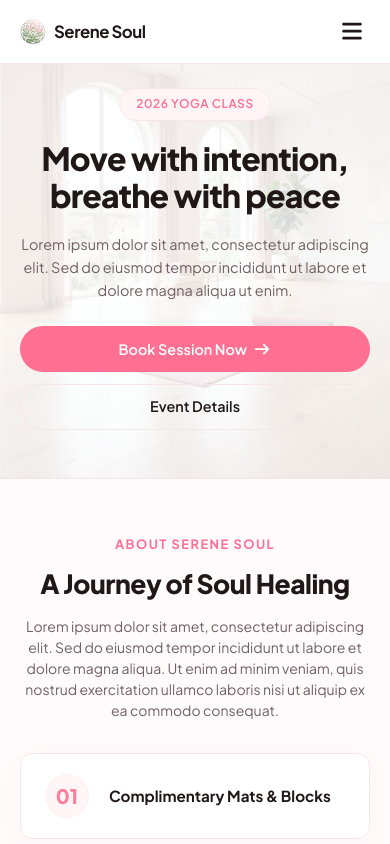
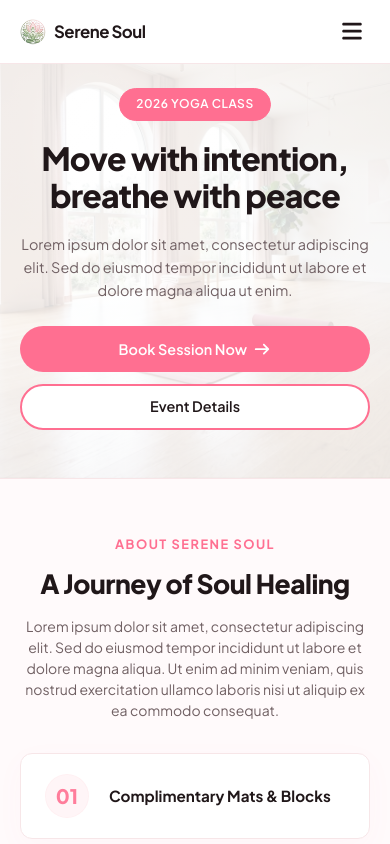
Before and after one commit to luigiifan/serene-soul, a Next.js app: page / in a window 390 px wide. Shown: the top 844 px of the page. Built offline with nearby package versions, Linux system fonts and the light colour scheme.

Commit message:
feat: add landing page layout with responsive navigation, hero section, and benefits grid

```diff
--- a/src/app/page.module.css
+++ b/src/app/page.module.css
@@ -237,6 +237,24 @@
   border: 1px solid var(--border-color);
   letter-spacing: 0.5px;
   text-transform: uppercase;
+  position: relative;
+  overflow: hidden;
+}
+
+.tagline::after {
+  content: '';
+  position: absolute;
+  top: 0;
+  left: -75%;
+  width: 50%;
+  height: 100%;
+  background: linear-gradient(
+    120deg,
+    rgba(255, 255, 255, 0) 0%,
+    rgba(255, 255, 255, 0.55) 50%,
+    rgba(255, 255, 255, 0) 100%
+  );
+  animation: taglineShine 2.4s ease-in-out infinite;
 }
 
 .heroTitle {
@@ -1084,6 +1102,7 @@
   align-items: center;
   text-align: center;
   animation: fadeIn 0.4s ease-out;
+  gap: 0.75rem;
 }
 
 .successIcon {
@@ -1397,6 +1416,12 @@
   animation-delay: 0.45s;
 }
 
+@keyframes taglineShine {
+  0% { left: -75%; }
+  60% { left: 125%; }
+  100% { left: 125%; }
+}
+
 @keyframes fadeInUp {
   from {
     opacity: 0;
@@ -1450,6 +1475,42 @@
   .btnPrimary,
   .btnSecondary {
     width: 100%;
+  }
+
+  .tagline {
+    background: var(--primary);
+    color: #ffffff;
+    border-color: var(--primary);
+    position: relative;
+    overflow: hidden;
+  }
+
+  .tagline::after {
+    content: '';
+    position: absolute;
+    top: 0;
+    left: -75%;
+    width: 50%;
+    height: 100%;
+    background: linear-gradient(
+      120deg,
+      rgba(255, 255, 255, 0) 0%,
+      rgba(255, 255, 255, 0.45) 50%,
+      rgba(255, 255, 255, 0) 100%
+    );
+    animation: taglineShine 2.4s ease-in-out infinite;
+  }
+
+  .btnSecondary {
+    background: #ffffff;
+    border: 2px solid var(--primary);
+    color: var(--text-main);
+  }
+
+  .btnSecondary:hover {
+    background: #ffffff;
+    border-color: var(--primary);
+    color: var(--primary);
   }
 
   /* Sections */
@@ -1919,6 +1980,7 @@
   animation: fadeIn 0.4s ease-out;
   text-align: left;
   box-sizing: border-box;
+  width: 100%;
 }
 
 .timelineTitle {
@@ -1956,16 +2018,20 @@
   gap: 1rem;
   position: relative;
   z-index: 2;
-  opacity: 0.5;
   transition: all 0.3s ease;
 }
 
-.stepActive {
+.timelineStep .stepInfo {
+  opacity: 0.45;
+  transition: opacity 0.3s ease;
+}
+
+.stepActive .stepInfo {
   opacity: 1;
 }
 
-.stepCompleted {
-  opacity: 0.85;
+.stepCompleted .stepInfo {
+  opacity: 0.75;
 }
 
 .stepIndicator {
@@ -2041,7 +2107,6 @@
   grid-template-columns: 1fr 1fr;
   gap: 1rem;
   width: 100%;
-  margin-top: 1.5rem;
 }
 
 .reportBtn {
--- a/src/app/page.tsx
+++ b/src/app/page.tsx
@@ -4,9 +4,9 @@ import React, { useState, useEffect, useRef } from "react";
 import Image from "next/image";
 import { FontAwesomeIcon } from "@fortawesome/react-fontawesome";
 import {
-  faLeaf, faArrowRight, faMusic,
-  faChild, faCalendarDays, faLocationDot, faXmark,
-  faChevronDown, faPhone, faEnvelope, faCircleCheck, faUser, faRankingStar, faClock, faBars, faUpload, faCopy, faTicket
+  faArrowRight,
+  faCalendarDays, faLocationDot, faXmark,
+  faChevronDown, faPhone, faEnvelope, faCircleCheck, faUser, faRankingStar, faClock, faBars, faUpload, faCopy, faTicket, faCheck
 } from "@fortawesome/free-solid-svg-icons";
 import { faInstagram } from "@fortawesome/free-brands-svg-icons";
 import styles from "./page.module.css";
@@ -97,7 +97,7 @@ const TRANSLATIONS = {
     transferFileLabel: "File terpilih:",
     detailsSubtitle: "Acara Terdekat",
     metaDetailLabel: "DETAIL ACARA",
-    metaDate: "Hari & Tanggal",
+    metaDate: "Tanggal",
     metaDateVal: "",
     metaTime: "Waktu Sesi",
     metaInstructor: "Guru Pengajar",
@@ -212,7 +212,7 @@ const TRANSLATIONS = {
     transferFileLabel: "Selected file:",
     detailsSubtitle: "Upcoming Event",
     metaDetailLabel: "EVENT DETAILS",
-    metaDate: "Day & Date",
+    metaDate: "Date",
     metaDateVal: "",
     metaTime: "Session Time",
     metaInstructor: "Instructor",
@@ -295,7 +295,6 @@ export default function Home() {
   // Modal Registration State
   const [isModalOpen, setIsModalOpen] = useState(false);
   const [isMobileMenuOpen, setIsMobileMenuOpen] = useState(false);
-  const [isTicketOpen, setIsTicketOpen] = useState(false);
   const [bookingSuccess, setBookingSuccess] = useState(false);
   const modalBodyRef = useRef<HTMLDivElement>(null);
   const charInputRef = useRef<HTMLInputElement>(null);
@@ -303,7 +302,6 @@ export default function Home() {
 
   // Form Fields State
   const [name, setName] = useState("");
-  const [email, setEmail] = useState("");
   const [phone, setPhone] = useState("");
   const [notes, setNotes] = useState("");
   const [agree, setAgree] = useState(false);
@@ -314,9 +312,7 @@ export default function Home() {
   // Ticket Lookup Modal States
   const [isLookupOpen, setIsLookupOpen] = useState(false);
   const [lookupCode, setLookupCode] = useState("");
-  const [lookupName, setLookupName] = useState("");
   const [searchResult, setSearchResult] = useState<any | null>(null);
-  const [searchAttempted, setSearchAttempted] = useState(false);
   const [lookupStep, setLookupStep] = useState<number>(1);
   const [fullQrUrl, setFullQrUrl] = useState<string | null>(null);
 
@@ -417,7 +413,6 @@ export default function Home() {
     setBookingSuccess(false);
     // Reset form fields
     setName("");
-    setEmail("");
     setPhone("");
     setNotes("");
     setAgree(false);
@@ -428,7 +423,6 @@ export default function Home() {
   const handleCloseModal = () => {
     setIsModalOpen(false);
     setBookingSuccess(false);
-    setIsTicketOpen(false);
   };
 
   const handleCopyAccount = () => {
@@ -465,9 +459,7 @@ export default function Home() {
   const handleOpenLookupModal = () => {
     setIsLookupOpen(true);
     setLookupCode("");
-    setLookupName("");
     setSearchResult(null);
-    setSearchAttempted(false);
   };
 
   const handleCloseLookupModal = () => {
@@ -478,7 +470,6 @@ export default function Home() {
     e.preventDefault();
     if (!lookupCode) return;
 
-    setSearchAttempted(true);
     const sanitizeCode = (code: string) => code.replace(/[^a-zA-Z0-9]/g, "").toLowerCase();
     const found = bookings.find(
       (b) => sanitizeCode(b.code) === sanitizeCode(lookupCode)
@@ -522,7 +513,6 @@ export default function Home() {
   const activeEvent = lang === "id" ? FEATURED_EVENT : FEATURED_EVENT_EN;
 
   const isFull = activeEvent.spotsLeft === 0;
-  const isAlmostFull = activeEvent.spotsLeft > 0 && activeEvent.spotsLeft <= 4;
 
   return (
     <div style={{ position: "relative" }}>
@@ -1187,25 +1177,16 @@ export default function Home() {
               ) : (
                 // Search Result Found - Display E-Ticket or Progress Timeline
                 <div className={styles.ticketWrapper}>
-                  {/* Status Indicator - Show only when CONFIRMED */}
-                  {searchResult.status === "CONFIRMED" && (
-                    <div className={`${styles.statusBadge} ${styles.statusConfirmed}`}>
-                      <span className={styles.statusDot} />
-                      <span>{t.statusConfirmed}</span>
-                    </div>
-                  )}
-
                   {searchResult.status === "PENDING" ? (
-                    // Beautiful Visual Process Timeline
-                    <div className={styles.timelineWrapper} style={{ marginTop: "0.5rem", width: "100%" }}>
+                    // Animasi proses verifikasi
+                    <div className={styles.timelineWrapper}>
                       <div className={styles.timelineTitle}>
-                        {lang === "id" ? "Proses Verifikasi Tiket" : "Ticket Verification Process"}
+                        {lang === "id" ? "Status Booking" : "Booking Status"}
                       </div>
                       <div className={styles.timelineSteps}>
-                        {/* Step 1: Menunggu Verifikasi */}
                         <div className={`${styles.timelineStep} ${lookupStep >= 1 ? styles.stepActive : ""} ${lookupStep > 1 ? styles.stepCompleted : ""}`}>
                           <div className={styles.stepIndicator}>
-                            {lookupStep > 1 ? "✓" : "1"}
+                            {lookupStep > 1 ? <FontAwesomeIcon icon={faCheck} /> : "1"}
                           </div>
                           <div className={styles.stepInfo}>
                             <div className={styles.stepName}>
@@ -1217,10 +1198,9 @@ export default function Home() {
                           </div>
                         </div>
 
-                        {/* Step 2: Proses Pembuatan Tiket */}
                         <div className={`${styles.timelineStep} ${lookupStep >= 2 ? styles.stepActive : ""} ${lookupStep > 2 ? styles.stepCompleted : ""}`}>
                           <div className={styles.stepIndicator}>
-                            {lookupStep > 2 ? "✓" : "2"}
+                            {lookupStep > 2 ? <FontAwesomeIcon icon={faCheck} /> : "2"}
                           </div>
                           <div className={styles.stepInfo}>
                             <div className={styles.stepName}>
@@ -1232,10 +1212,9 @@ export default function Home() {
                           </div>
                         </div>
 
-                        {/* Step 3: Berhasil */}
                         <div className={`${styles.timelineStep} ${lookupStep >= 3 ? styles.stepActive : ""}`}>
                           <div className={styles.stepIndicator}>
-                            {lookupStep >= 3 ? "✓" : "3"}
+                            {lookupStep >= 3 ? <FontAwesomeIcon icon={faCheck} /> : "3"}
                           </div>
                           <div className={styles.stepInfo}>
                             <div className={styles.stepName}>
@@ -1249,8 +1228,8 @@ export default function Home() {
                       </div>
                     </div>
                   ) : (
-                    // Display E-Ticket (when CONFIRMED)
-                    <div className={styles.ticket} style={{ marginTop: "1rem" }}>
+                    // Tiket CONFIRMED
+                    <div className={styles.ticket}>
                       <div className={styles.ticketTop}>
                         <div className={styles.ticketTopRow}>
                           <div>
```
